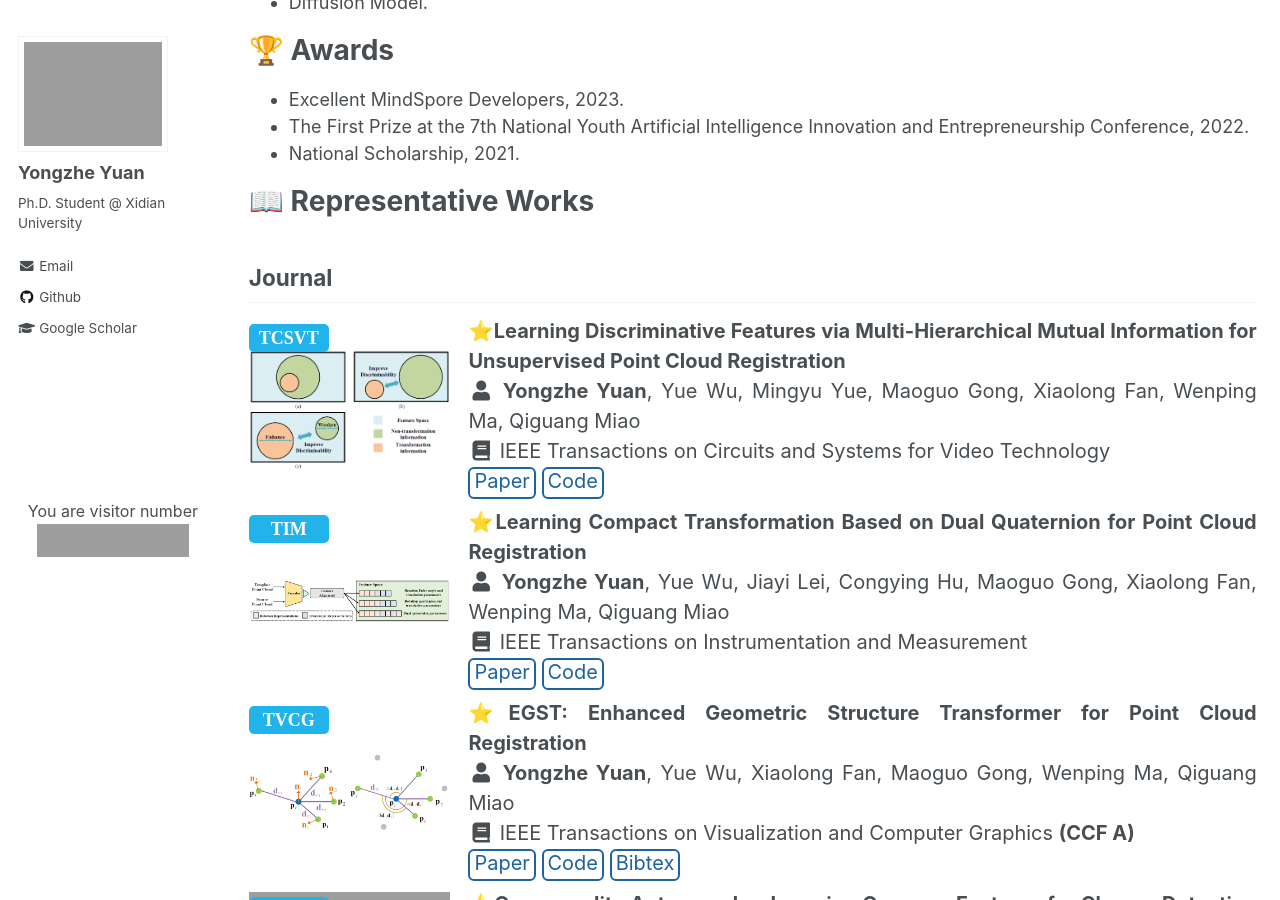
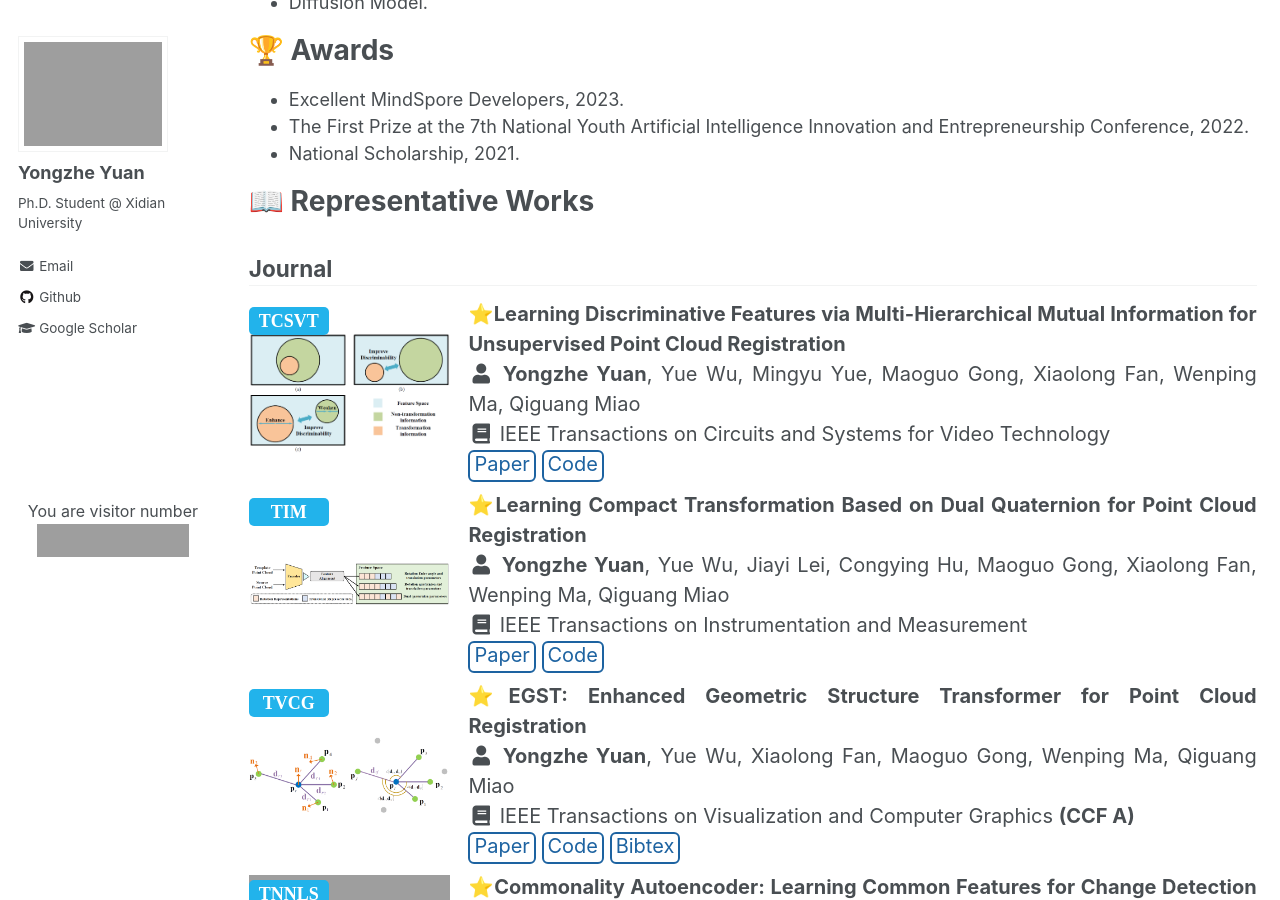
Before and after one commit to YYZMARS/YYZMARS.github.io, a Jekyll site: the page built from _pages/home.md, in a window 1280 px wide and 900 px high, scrolled down 462 px. Built offline with Jekyll 4.4.1, drawn with Linux system fonts in a browser that asks for light colours; a script that is not in the unit is left out; grey boxes are pictures that could not be loaded.

Commit message:
Update home.md

```diff
--- a/_pages/home.md
+++ b/_pages/home.md
@@ -26,7 +26,7 @@ I am currently pursuing the Ph.D degree advised by [A/Prof. Yue Wu](https://web.
 
 
 <h1>📖 Representative Works</h1>
-<h2>Journal</h2>
+<h2 style="line-height: 10px">Journal</h2>
 {% for post in site.publications_j reversed %} {% include archive-single-pub2.html %} {% endfor %}
-<h2>Conference</h2>
+<h2 style="line-height: 10px">Conference</h2>
 {% for post in site.publications_c reversed %} {% include archive-single-pub2.html %} {% endfor %}
```
